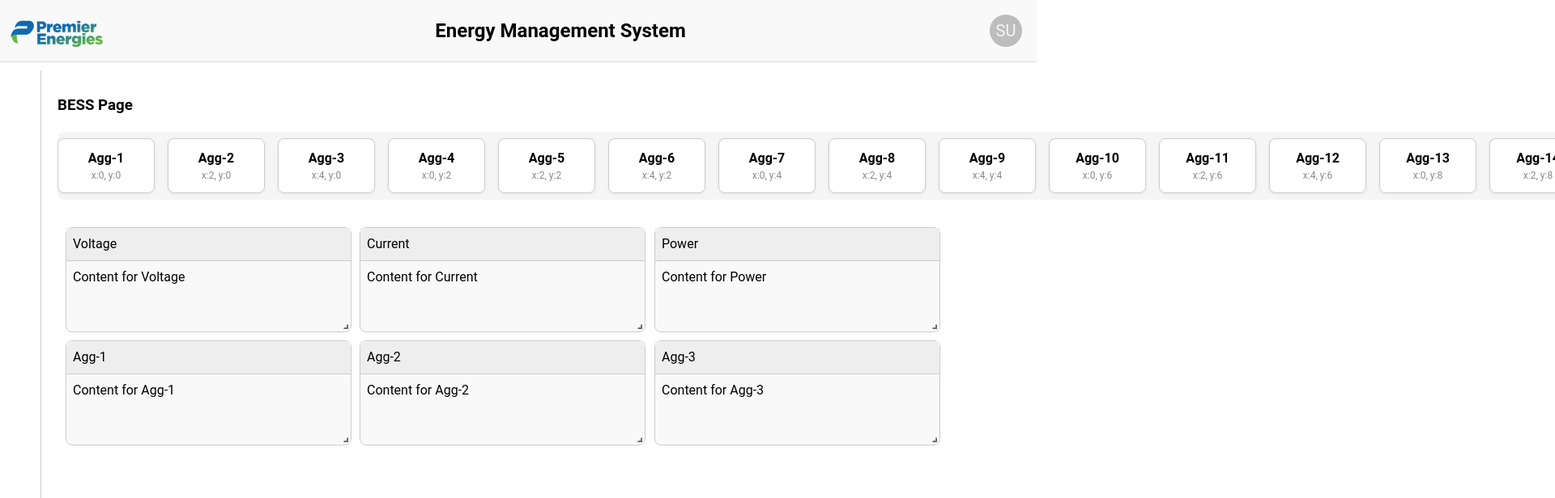
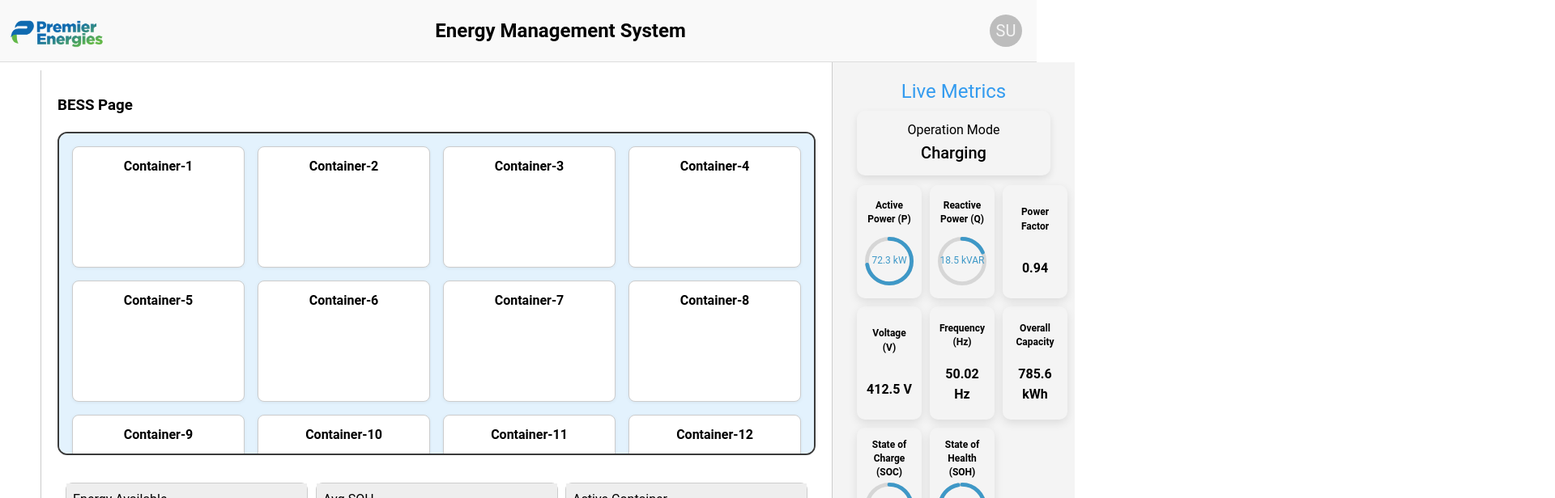
Before and after one commit to smarthsalaria06/EMS_UI, a React (Vite) app: page /dashboard/bess in a window 1280 px wide. Shown: the top 616 px of the page at 81% size, 1920 px wide, since content can reach past the window. Built offline with nearby package versions, Linux system fonts and the light colour scheme; sample sign-in values are in the browser's storage.

Commit message:
added containers for BESS Page

```diff
--- a/src/pages/BESS.jsx
+++ b/src/pages/BESS.jsx
@@ -1,58 +1,88 @@
-import React from 'react';
+import React, { useRef, useState, useEffect } from 'react';
 import GridLayout from 'react-grid-layout';
 import 'react-grid-layout/css/styles.css';
 import 'react-resizable/css/styles.css';
-import  {bess_layout,cont_layout} from '../templates/BESS-template';
-const layout = [
-  { i: 'Voltage', x: 0, y: 0, w: 2, h: 2 },
-  { i: 'Current', x: 2, y: 0, w: 2, h: 2 },
-  { i: 'Power', x: 4, y: 0, w: 2, h: 2 }
-];
+import { bess_layout, cont_layout } from '../templates/BESS-template';
 
 const BESS = () => {
+  const gridParentRef = useRef(null);
+  const [gridWidth, setGridWidth] = useState(1200);
+
+  useEffect(() => {
+    function updateWidth() {
+      if (gridParentRef.current) {
+        setGridWidth(gridParentRef.current.offsetWidth);
+      }
+    }
+    updateWidth();
+    window.addEventListener('resize', updateWidth);
+    return () => window.removeEventListener('resize', updateWidth);
+  }, []);
+
   return (
     <div>
       <h3>BESS Page</h3>
       {/* Scrollable container for cont_layout cards */}
       <div
         style={{
-          display: 'flex',
+          border: '2px solid #3b3b3bff',
+          borderRadius: 12,
+          padding: 16,
+          marginBottom: 24,
+          background: '#e3f2fd',
+          width: '100%',
+          maxWidth: 1200,
+          marginLeft: 'auto',
+          marginRight: 'auto',
+          maxHeight: 400,
           overflowX: 'auto',
+          overflowY: 'auto',
+        }}
+      >
+        <div
+          style={{
+            display: 'grid',
+            gridTemplateColumns: 'repeat(4, 1fr)',
             gap: 16,
-          padding: '8px 0',
-          marginBottom: 24,
-          background: '#f5f5f5',
-          borderRadius: 8,
+            minWidth: 900,
           }}
         >
           {cont_layout.map((item) => (
             <div
               key={item.i}
               style={{
-              minWidth: 120,
+                minHeight: 150,
+                minWidth: 200,
                 border: '1px solid #ccc',
                 borderRadius: 8,
                 background: '#fff',
                 padding: 12,
                 textAlign: 'center',
                 boxShadow: '0 1px 4px rgba(0,0,0,0.06)',
-              flex: '0 0 auto',
               }}
             >
               <strong>{item.i}</strong>
-            <div style={{ fontSize: 12, color: '#888' }}>
-              x:{item.x}, y:{item.y}
-            </div>
+              <div style={{ fontSize: 12, color: '#888' }}></div>
             </div>
           ))}
         </div>
+      </div>
 
+      {/* Responsive GridLayout */}
+      <div ref={gridParentRef} style={{
+          width: '100%',
+          maxWidth: 1300,
+          marginLeft: 'auto',
+          marginRight: 'auto',
+          maxHeight: 400,
+          overflowX: 'auto',
+          overflowY: 'auto' }}>
         <GridLayout
           className="layout"
           layout={bess_layout}
           cols={6}
           rowHeight={60}
-        width={1100}
+          width={gridWidth}
           draggableHandle=".draggable-card-header"
         >
           {bess_layout.map((item) => (
@@ -81,6 +111,8 @@ const BESS = () => {
           ))}
         </GridLayout>
       </div>
+    </div>
   );
 };
+
 export default BESS;
--- a/src/templates/BESS-template.js
+++ b/src/templates/BESS-template.js
@@ -1,27 +1,29 @@
 export const bess_layout = [
-  { i: 'Voltage', x: 0, y: 0, w: 2, h: 2 },
-  { i: 'Current', x: 2, y: 0, w: 2, h: 2 },
-  { i: 'Power', x: 4, y: 0, w: 2, h: 2 },
-  { i: 'Agg-1', x: 0, y: 2, w: 2, h: 2 },
-  { i: 'Agg-2', x: 2, y: 2, w: 2, h: 2 },
-  { i: 'Agg-3', x: 4, y: 2, w: 2, h: 2 }
+  { i: 'Energy Available', x: 0, y: 0, w: 2, h: 2 ,vis:"Dial"},
+  { i: 'Avg SOH', x: 2, y: 0, w: 2, h: 2 ,vis:"Dial"},
+  { i: 'Active Container', x: 4, y: 0, w: 2, h: 2, vis:"Text" },
+  { i: 'Active Faults', x: 0, y: 2, w: 2, h: 2 ,vis:"Fault"},
+  { i: 'Avg Voltage vs Time', x: 2, y: 2, w: 2, h: 2, vis:"Graph" },
+  { i: 'Avg SOC', x: 4, y: 2, w: 2, h: 2,vis:"Dial" }
 ]
 export const cont_layout = [
-    { i: 'Agg-1', x: 0, y: 0, w: 2, h: 1 },
-    { i: 'Agg-2', x: 2, y: 0, w: 2, h: 1 },
-    { i: 'Agg-3', x: 4, y: 0, w: 2, h: 1 },
-    { i: 'Agg-4', x: 0, y: 2, w: 2, h: 1 },
-    { i: 'Agg-5', x: 2, y: 2, w: 2, h: 1 },
-    { i: 'Agg-6', x: 4, y: 2, w: 2, h: 1 },
-    { i: 'Agg-7', x: 0, y: 4, w: 2, h: 1 },
-    { i: 'Agg-8', x: 2, y: 4, w: 2, h: 1 },
-    { i: 'Agg-9', x: 4, y: 4, w: 2, h: 1 },
-    { i: 'Agg-10', x: 0, y: 6, w: 2, h: 1 },
-    { i: 'Agg-11', x: 2, y: 6, w: 2, h: 1 },
-    { i: 'Agg-12', x: 4, y: 6, w: 2, h: 1 },
-    { i: 'Agg-13', x: 0, y: 8, w: 2, h: 1 },
-    { i: 'Agg-14', x: 2, y: 8, w: 2, h: 1 },
-    { i: 'Agg-15', x: 4, y: 8, w: 2, h: 1 }
+    { i: 'Container-1',x:0,y:0, w: 2, h: 1 },
+    { i: 'Container-2',x:2,y:0, w: 2, h: 1 },
+    { i: 'Container-3', w: 2, h: 1 },
+    { i: 'Container-4', w: 2, h: 1 },
+    { i: 'Container-5', w: 2, h: 1 },
+    { i: 'Container-6', w: 2, h: 1 },
+    { i: 'Container-7', w: 2, h: 1 },
+    { i: 'Container-8', w: 2, h: 1 },
+    { i: 'Container-9', w: 2, h: 1 },
+    { i: 'Container-10', w: 2, h: 1 },
+    { i: 'Container-11', w: 2, h: 1 },
+    { i: 'Container-12', w: 2, h: 1 },
+    { i: 'Container-13', w: 2, h: 1 },
+    { i: 'Container-14', w: 2, h: 1 },
+    { i: 'Container-15', w: 2, h: 1 },
+    { i: 'Container-16', w: 2, h: 1 }
+
 ]
 
 // export { bess_layout, cont_layout };
```
Also changed, not shown: src/components/widget.jsx (added, +156 -0 lines), 1 other file (tests, documents, lock files or other folders). Lines whose indentation alone changed are shown as unchanged.
